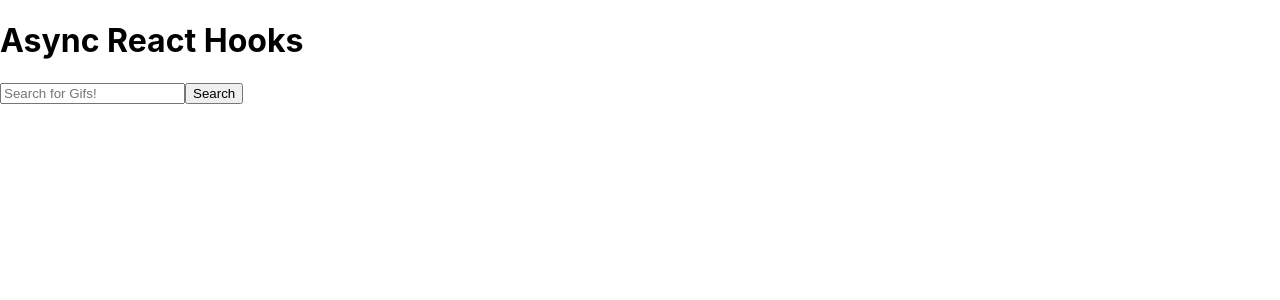
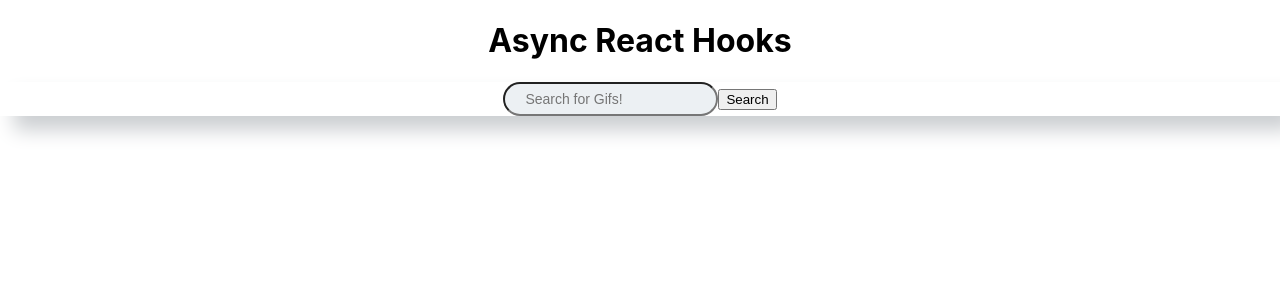
Before and after one commit to brew-o-doro/react-async-hooks, a React (Create React App) app: page / in a window 1280 px wide. Shown: the top 300 px of the page. Built offline with nearby package versions, Linux system fonts and the light colour scheme.

Commit message:
added css styling for improved ux

```diff
--- a/src/components/Async.js
+++ b/src/components/Async.js
@@ -38,13 +38,15 @@ export default function Async() {
 
     return (
         <>
+        <container>
         <h1>Async React Hooks</h1>
 
-        <form onSubmit={onSubmit}>
+        <form onSubmit={onSubmit} className="form">
             <input value={search} onChange={e => setSearch(e.target.value)} placeholder="Search for Gifs!"/>
             <button type="submit">Search</button>
         </form>
-
+        </container>
+        <br />
         {results.map(item => (<video autoPlay loop key={item} src ={item}/>))}
 
         </>
--- a/src/index.css
+++ b/src/index.css
@@ -1,4 +1,6 @@
 body {
+  background: white;
+  text-align: center;
   margin: 0;
   font-family: -apple-system, BlinkMacSystemFont, 'Segoe UI', 'Roboto', 'Oxygen',
     'Ubuntu', 'Cantarell', 'Fira Sans', 'Droid Sans', 'Helvetica Neue',
@@ -11,3 +13,28 @@ code {
   font-family: source-code-pro, Menlo, Monaco, Consolas, 'Courier New',
     monospace;
 }
+
+form {
+  box-shadow: 14px 14px 20px #cbced1, -14px -14px 20px white;
+}
+
+input {
+  background: #ecf0f3;
+  padding: 10px;
+  padding-left: 20px;
+  padding-bottom: 10px;
+  height: 10px;
+  font-size: 14px;
+  border-radius: 50px;
+
+  box-shadow: inset 6px 6px 6px #cbced1, inset -6px -6px -6px 6px white;
+}
+
+container {
+  width: 350px;
+  height: 500px;
+  padding: auto;
+  border-radius: 20px;
+  box-sizing: border-box;
+  background: #ecf0f3;
+}
```
